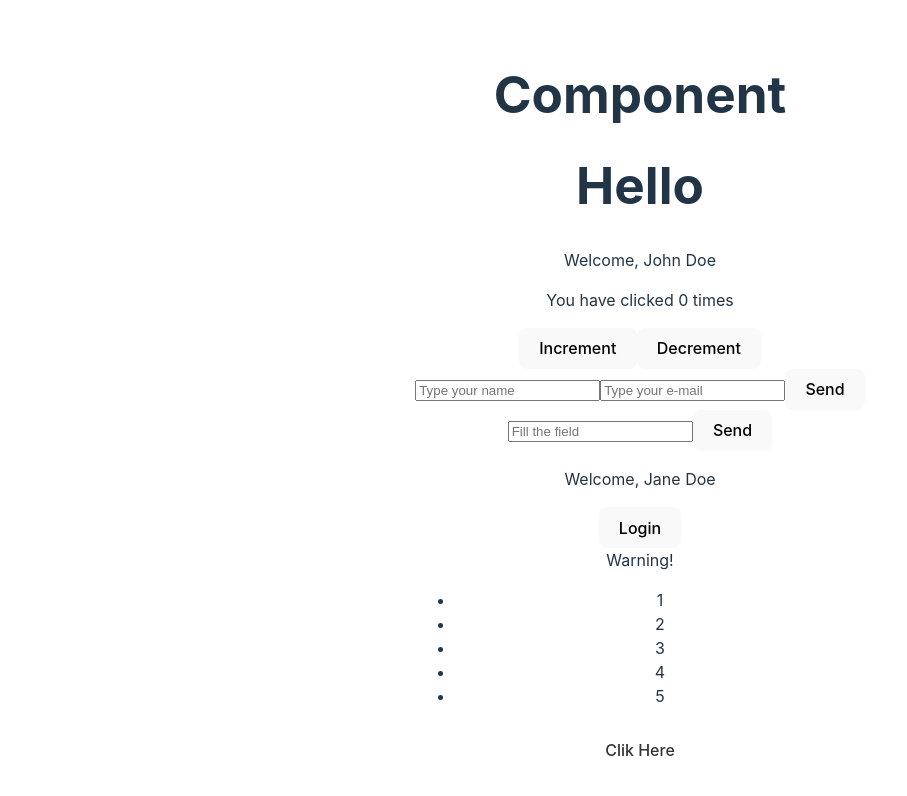
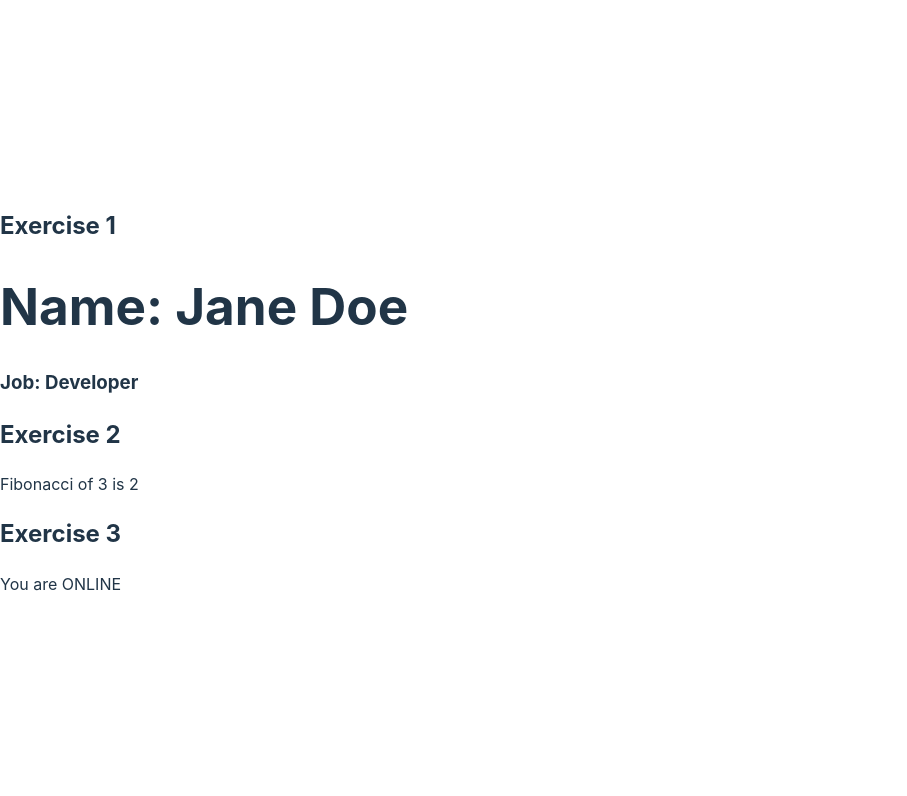
Before and after one commit to carolina-abe/react-studies, a React (Vite) app: page / in a window 1280 px wide. Shown: the top 796 px of the page, without its empty margins (0-907 px from the left). Built offline with nearby package versions, Linux system fonts and the light colour scheme; no server answers.

Commit message:
Exercises

```diff
--- a/src/App.jsx
+++ b/src/App.jsx
@@ -1,30 +1,32 @@
-import './App.css'
-import { ConditionalRender } from './components/ConditionalRender'
-import { Counter } from './components/Counter'
-import { Form } from './components/Form'
-import { Greetings } from './components/Greetings'
-import { LoginButton } from './components/LoginButton'
-import { UserForm } from './components/UserForm'
-import { Welcome } from './components/Welcome'
-import { Warning } from './components/Warning'
-import { NumberList } from './components/NumberList'
-import { StyledButton } from './components/StyledButton'
-import { TaskList } from './components/TaskList'
-import { Timer } from './components/Timer'
-import { MyContextProvider } from './contexts/MyContext'
-import { ConsumeContext } from './components/ConsumeContext'
-import { ChangesValuesWithContext } from './components/ChangesValuesWithContext'
-import { CounterWithReducer } from './components/CounterWithReducer'
-import { Container } from './components/Container'
-import { DisplayWindowSize } from './components/DisplayWindowSize'
-import { UserProfile } from './components/UserProfile'
-import { Calculate } from './components/Calculate'
-import { CountCallback } from './components/CountCallback'
+// import './App.css'
+// import { ConditionalRender } from './components/ConditionalRender'
+// import { Counter } from './components/Counter'
+// import { Form } from './components/Form'
+// import { Greetings } from './components/Greetings'
+// import { LoginButton } from './components/LoginButton'
+// import { UserForm } from './components/UserForm'
+// import { Welcome } from './components/Welcome'
+// import { Warning } from './components/Warning'
+// import { NumberList } from './components/NumberList'
+// import { StyledButton } from './components/StyledButton'
+// import { TaskList } from './components/TaskList'
+// import { Timer } from './components/Timer'
+// import { MyContextProvider } from './contexts/MyContext'
+// import { ConsumeContext } from './components/ConsumeContext'
+// import { ChangesValuesWithContext } from './components/ChangesValuesWithContext'
+// import { CounterWithReducer } from './components/CounterWithReducer'
+// import { Container } from './components/Container'
+// import { DisplayWindowSize } from './components/DisplayWindowSize'
+// import { UserProfile } from './components/UserProfile'
+// import { Calculate } from './components/Calculate'
+// import { CountCallback } from './components/CountCallback'
+
+import { Exercises } from "./components/Exercises"
 
 function App() {
   return (
     <>
-      <h1>Component</h1>
+      {/* <h1>Component</h1>
       <Welcome />
       <Greetings name='John Doe'/>
       <Counter />
@@ -36,22 +38,25 @@ function App() {
       <NumberList numbers={[1, 2, 3, 4, 5]} />
       <StyledButton />
       <TaskList tasks={[{id: 1, text: 'Task 1'}, {id: 2, text: 'Task 2'}, {id: 3, text: 'Task 3'}]} />
-      <Timer />
+      <Timer /> */}
       {/* pass the provider to component to access the props*/}
-      <MyContextProvider>
+      {/* <MyContextProvider>
         <ConsumeContext />
         <ChangesValuesWithContext />
       </MyContextProvider>
-      <CounterWithReducer />
+      <CounterWithReducer /> */}
       {/* Slot & children props */}
-      <Container>
+      {/* <Container>
         <h3>This is a title</h3>
         <p>This is a simple text</p>
       </Container>
       <DisplayWindowSize />
       <UserProfile userId={1}/>
       <Calculate number={5}/>
-      <CountCallback />
+      <CountCallback /> */}
+
+      {/* Exercises */}
+      <Exercises />
     </>
   )
 }
--- /dev/null
+++ b/src/components/Exercises/index.jsx
@@ -0,0 +1,65 @@
+import { useEffect, useMemo } from "react"
+import useOnlineStatus from "../../hooks/useOnlineStatus"
+
+const UserInfo = ({ userInfo }) => {
+
+  useEffect(() => {
+    document.title = `${userInfo.name} - ${userInfo.jobTitle}`
+  }, [userInfo])
+
+  return(
+    <div>
+      <h1>Name: {userInfo.name}</h1>
+      <h3>Job: {userInfo.jobTitle}</h3>
+    </div>
+  )
+}
+
+const fibonacci = (n) => {
+  if( n <= 1 ){
+    return n
+  }
+
+  return fibonacci(n - 1) + fibonacci(n - 2)
+}
+
+const FibonacciCalculator = ({number}) => {
+  const result = useMemo(() => fibonacci(number), [number])
+
+  return(
+    <div>
+      <p>Fibonacci of {number} is {result}</p>
+    </div>
+  )
+}
+
+const StatusOnline = () => {
+  const isOnline = useOnlineStatus()
+
+  return(
+    <div>
+      <p>You are {isOnline ? "ONLINE" : "OFFLINE"}</p>
+    </div>
+  )
+}
+
+export const Exercises = () => {
+  const userData = {
+    name: 'Jane Doe',
+    jobTitle: 'Developer'
+  }
+
+
+  return (
+    <div>
+      <h2>Exercise 1</h2>
+      <UserInfo userInfo={userData} />
+
+      <h2>Exercise 2</h2>
+      <FibonacciCalculator number={3} />
+
+      <h2>Exercise 3</h2>
+      <StatusOnline />
+    </div>
+  )
+}
--- /dev/null
+++ b/src/hooks/useOnlineStatus.js
@@ -0,0 +1,21 @@
+import { useEffect, useState } from "react"
+
+export default function useOnlineStatus () {
+  const [isOnline, setIsOnline] = useState(navigator.onLine)
+
+  useEffect(() => {
+    const handleOnline = () => setIsOnline(true)
+    const handleOffline = () => setIsOnline(false)
+
+    window.addEventListener("online", handleOnline)
+    window.addEventListener("offline", handleOffline)
+
+    // clear memory
+    return () => {
+      window.removeEventListener("online", handleOnline)
+      window.removeEventListener("offline", handleOffline)
+    }
+  }, [])
+
+  return isOnline
+}
```
